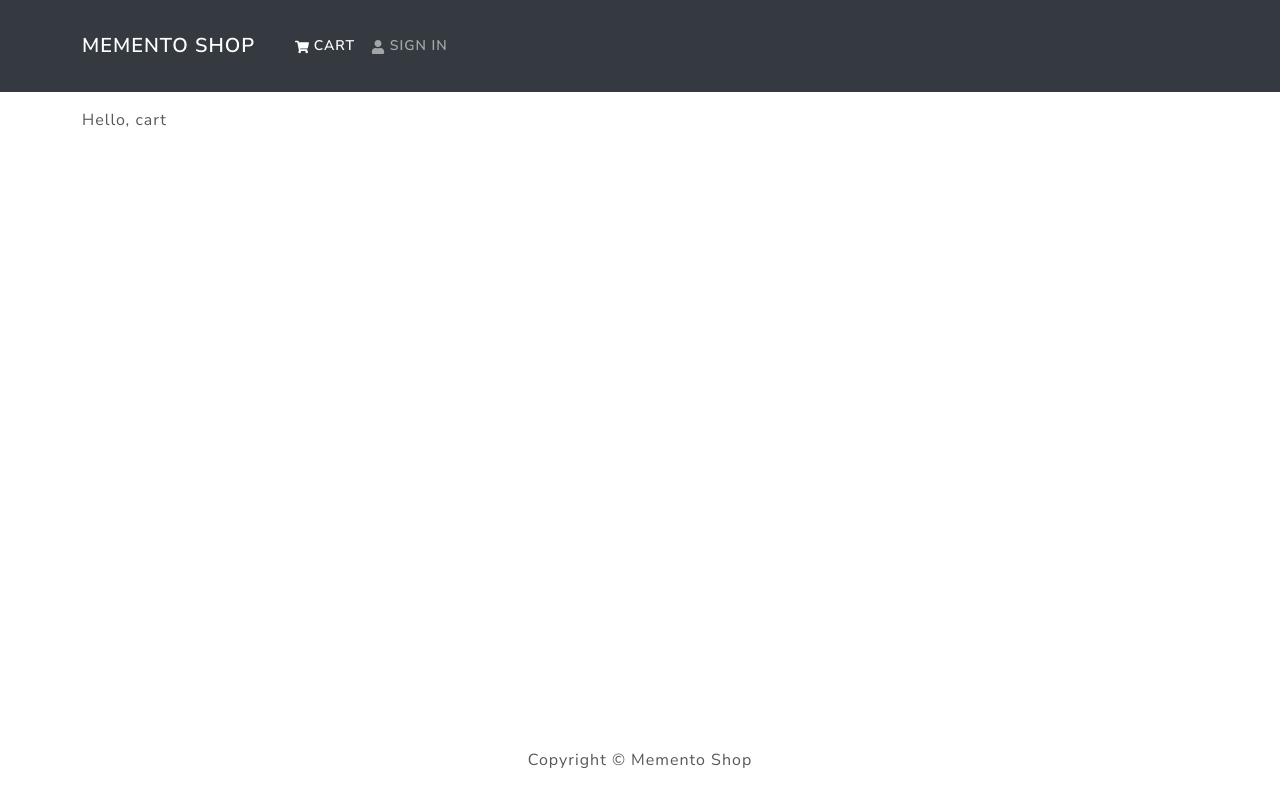
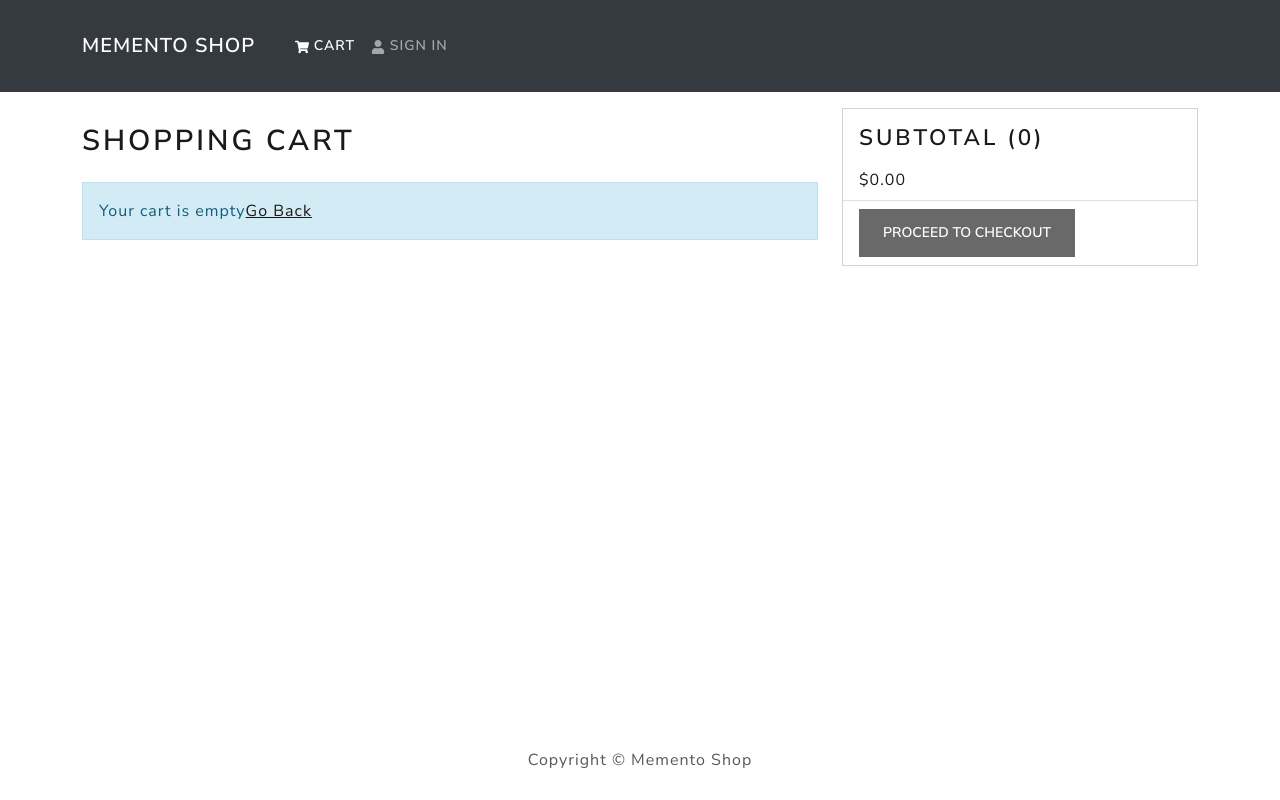
Before and after one commit to LachezarUzunov/memento-mern-e-commerce-app, a React (Create React App) app in the folder frontend/: page /cart in a window 1280 px wide. Built offline with nearby package versions, Linux system fonts and the light colour scheme.

Commit message:
Implementing CartScreen component

```diff
--- a/frontend/src/index.css
+++ b/frontend/src/index.css
@@ -6,6 +6,16 @@
   padding: 1rem 0;
 }
 
+h1 {
+  font-size: 1.8rem;
+  padding: 1rem 0;
+}
+
+h2 {
+  font-size: 1.4rem;
+  padding: 0.5rem 0;
+}
+
 .rating span {
   margin: 0.1rem;
 }
--- a/frontend/src/screens/CartScreen.js
+++ b/frontend/src/screens/CartScreen.js
@@ -1,5 +1,6 @@
 import React, { useEffect } from "react";
-import { Link, useParams, useLocation } from "react-router-dom";
+import { FaTrash } from "react-icons/fa";
+import { Link, useParams, useLocation, useNavigate } from "react-router-dom";
 import { useDispatch, useSelector } from "react-redux";
 import {
   Row,
@@ -17,12 +18,12 @@
   const { id } = useParams();
   const location = useLocation();
   const dispatch = useDispatch();
+  const navigate = useNavigate();
 
   const qty = location.search ? Number(location.search.split("=")[1]) : 1;
 
   const cart = useSelector((state) => state.cart);
   const { cartItems } = cart;
-  console.log(cartItems);
 
   useEffect(() => {
     if (id) {
@@ -30,7 +31,95 @@
     }
   }, [dispatch, id, qty]);
 
-  return <div>Hello, cart</div>;
+  const removeFromCartHandler = (id) => {
+    console.log("remove");
+  };
+
+  const checkoutHandler = () => {
+    navigate("/login?redirect=shipping");
+  };
+
+  return (
+    <Row>
+      <Col md={8}>
+        <h1>Shopping Cart</h1>
+        {cartItems.length === 0 ? (
+          <Message>
+            Your cart is empty<Link t0="/">Go Back</Link>
+          </Message>
+        ) : (
+          <ListGroup variant="flush">
+            {cartItems.map((item) => (
+              <ListGroup.Item key={item.product}>
+                <Row>
+                  <Col md={2}>
+                    <Image src={item.image} alt={item.name} fluid rounded />
+                  </Col>
+                  <Col md={3}>
+                    <Link to={`/product/${item.product}`}>{item.name}</Link>
+                  </Col>
+                  <Col md={2}>${item.price}</Col>
+                  <Col md={2}>
+                    <Form.Control
+                      as="select"
+                      value={item.qty}
+                      onChange={(e) =>
+                        dispatch(
+                          addToCart(item.product, Number(e.target.value))
+                        )
+                      }
+                    >
+                      {[...Array(item.countInStock).keys()].map((x) => (
+                        <option key={x + 1} value={x + 1}>
+                          {x + 1}
+                        </option>
+                      ))}
+                    </Form.Control>
+                  </Col>
+                  <Col md={2}>
+                    <Button
+                      type="button"
+                      variant="light"
+                      onClick={() => removeFromCartHandler(item.product)}
+                    >
+                      <i>
+                        <FaTrash></FaTrash>
+                      </i>
+                    </Button>
+                  </Col>
+                </Row>
+              </ListGroup.Item>
+            ))}
+          </ListGroup>
+        )}
+      </Col>
+      <Col md={4}>
+        <Card>
+          <ListGroup variant="flush">
+            <ListGroup.Item>
+              <h2>
+                Subtotal ({cartItems.reduce((acc, item) => acc + item.qty, 0)})
+              </h2>
+              $
+              {cartItems
+                .reduce((acc, item) => acc + item.qty * item.price, 0)
+                .toFixed(2)}
+            </ListGroup.Item>
+            <ListGroup.Item>
+              <Button
+                type="button"
+                className="btn-block"
+                disabled={cartItems.length === 0}
+                onClick={checkoutHandler}
+              >
+                Proceed To Checkout
+              </Button>
+            </ListGroup.Item>
+          </ListGroup>
+        </Card>
+      </Col>
+    </Row>
+  );
 };
 
 export default CartScreen;
```
